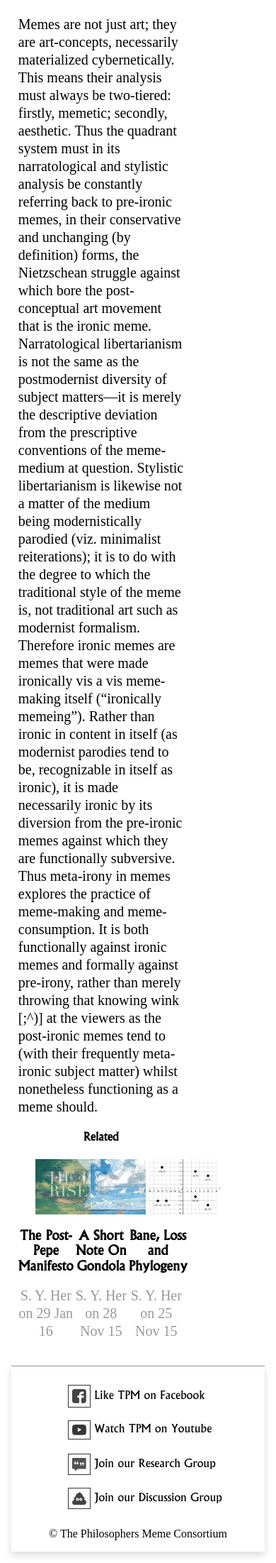
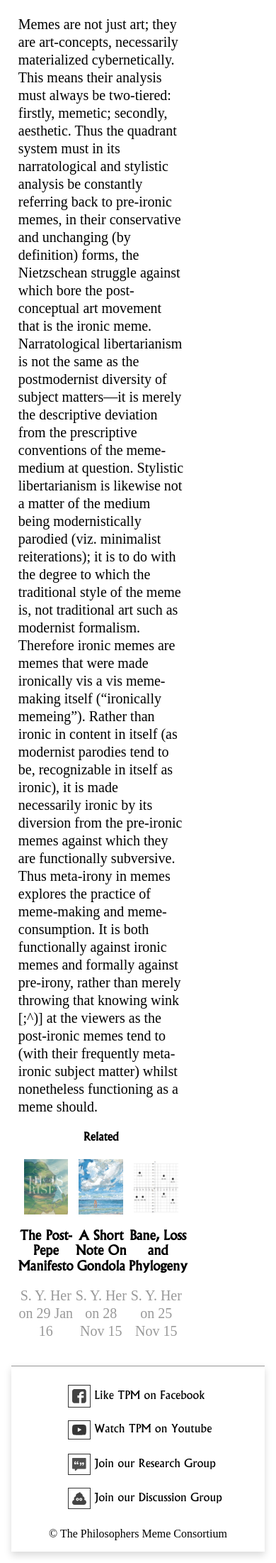
Before and after one commit to FraserThompson/PhilosophersMeme, a Jekyll site: the page built from _posts/2015-11-02-the-quadrant-system-for-the-categorization-of-internet-memes.markdown, in a window 390 px wide. Shown: the part 521-2723 px from the top of the page at 71% size. Built offline with Jekyll 4.4.1, drawn with Linux system fonts in a browser that asks for light colours; nearby versions of some CDN libraries; some web fonts are replaced; library files that are not in the unit come from our copies.

Commit message:
Related Posts Image Scaling
150 px height on large screens, 100 px on medium, 70 on small;

images narrow, but do not touch or overlap. they don't stay square, but
on each jump of the screen they are approximately square.

```diff
--- a/assets/css/style.scss
+++ b/assets/css/style.scss
@@ -297,25 +297,34 @@
 
 
 .related-posts {
+	display: block;
 	margin-left: auto;
 	margin-right: auto;
 	text-align: center;
-	content-align: center;
+
+
 
 	.post-preview-image {
-		margin-left: 1.5em;
-		padding-left: 2em;
+		float: none;
+		margin-right: auto;
+		margin-left: auto;
+		width: 70%;
+		max-width: 150px;
+		height: 150px;
+
 	}
 
 		h3 {display: inline-block;}
 
 
 }
+
+
 .related-post {
-	display: inline;
+	display: block;
 	padding-right: 0;
-	margin-right: 0;
-	width: 15%;
+	margin-right: auto;
+	margin-left: auto;
 	}
 
 
@@ -512,6 +521,12 @@
 		height: 130px;
 		width: 130px;
 	}
+
+	.related-post {
+		.post-preview-image {
+			height: 100px;
+		}
+	}
 	/*---------------------- Footer ----------------------*/
 	footer li:nth-of-type(1) {
 	text-align: left;
@@ -543,6 +558,12 @@
 		width: 100%;
 		text-align: center;
 	}
+	.related-post {
+		.post-preview-image {
+			height: 70px;
+		}
+	}
+
 }
 
 
```
